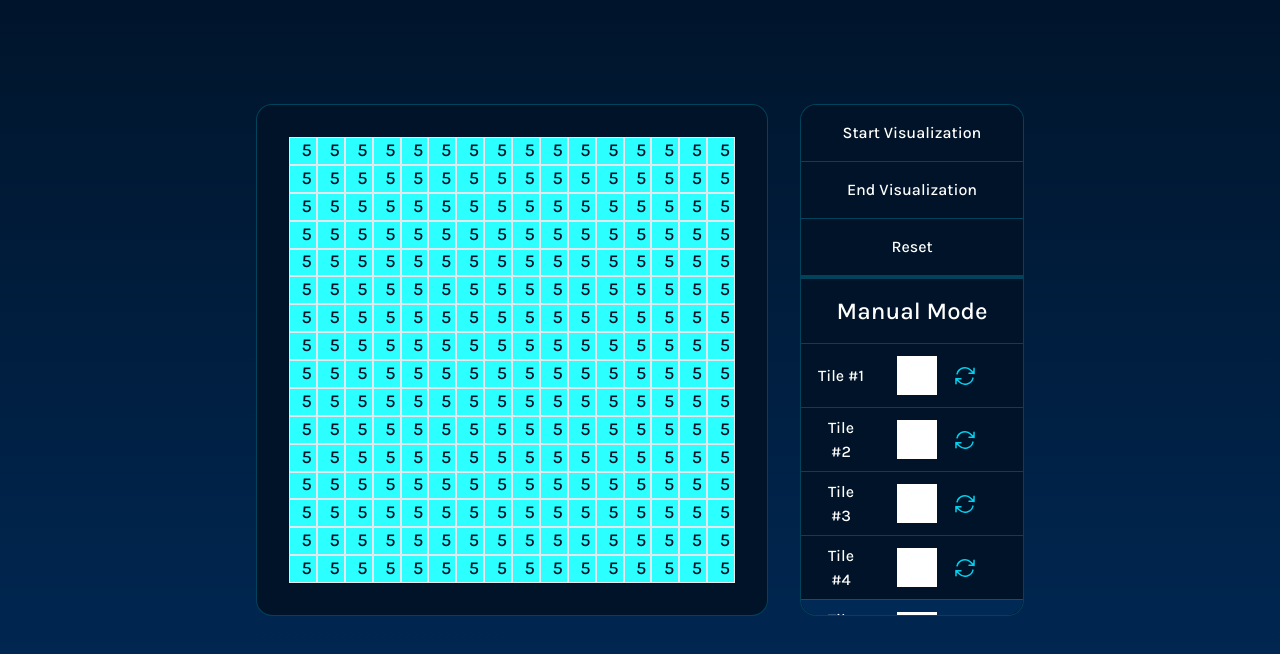
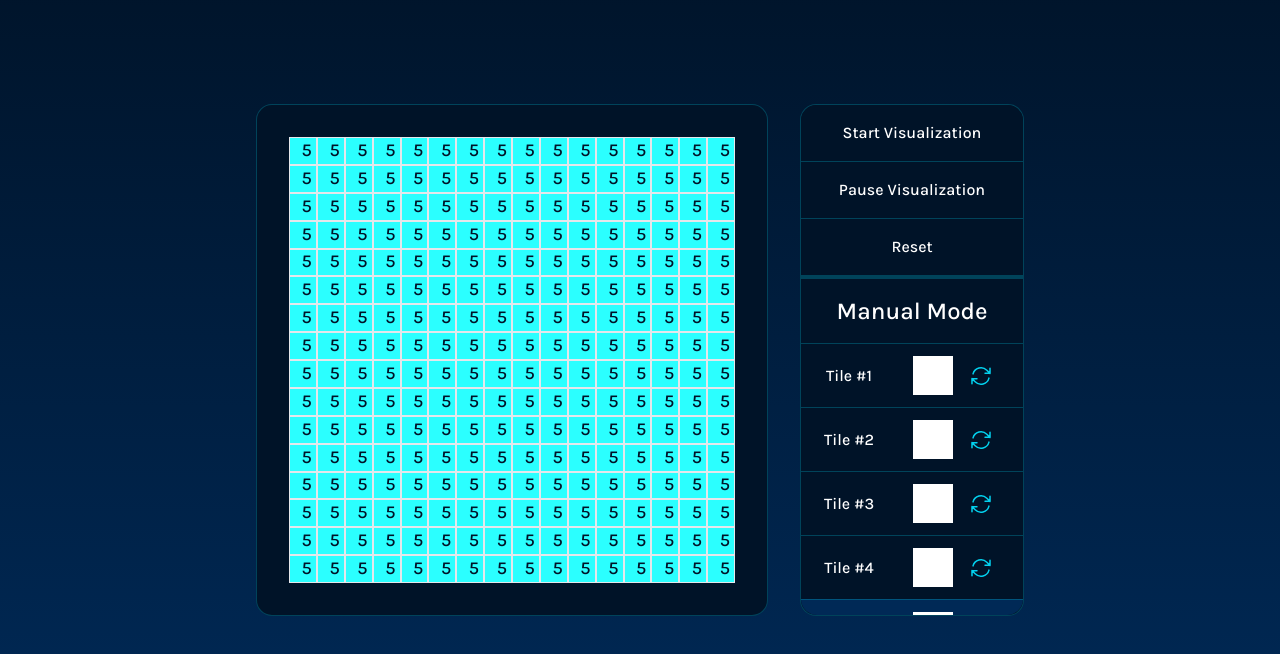
Before and after one commit to JordanRoberts-1/wave-function-collapse, a React (Vite) app: page / in a window 1280 px wide. Shown: the part 1664-2318 px from the top of the page. Built offline with nearby package versions, Linux system fonts and the light colour scheme.

Commit message:
Small style changes

```diff
--- a/src/Components/TileSelectionButton.jsx
+++ b/src/Components/TileSelectionButton.jsx
@@ -27,7 +27,7 @@ const TileSelectionButton = ({ index, tileSelection, tileData, onSelect }) => {
           tileSelection == index ? "bg-light" : ""
         }`}
       >
-        <h1 className="w-12">Tile {`#${index}`}</h1>
+        <h1 className="w-16">Tile {`#${index}`}</h1>
         <div className={`w-10 h-10 ${rotateMap[rotateAmount]}`}>
           <div
             className={`grid ${gridRows} ${gridCols} place-items-center w-10 h-10`}
--- a/src/Components/Visualizer.jsx
+++ b/src/Components/Visualizer.jsx
@@ -217,7 +217,7 @@ const Visualizer = ({ tiles }) => {
           className="bg-darkest p-4 border-t border-coloredtext/25 hover:bg-light font-sans"
           onClick={handleStopVisualization}
         >
-          End Visualization
+          Pause Visualization
         </button>
         <button
           className="bg-darkest p-4 border-t border-coloredtext/25 hover:bg-light font-sans"
```
